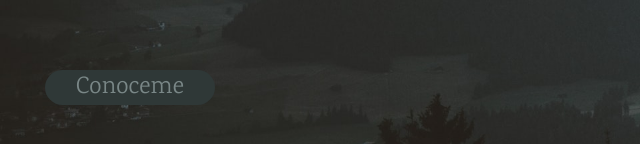
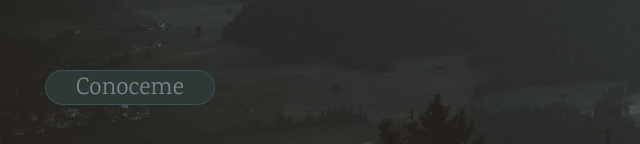
Before and after one commit to React-22810-CodoACodo/Clase-03-React, a plain HTML site: page index.html in a window 1280 px wide. Shown: the part 656-800 px from the top of the page, 0-640 px from the left. Drawn offline with Linux system fonts and the light colour scheme.

Commit message:
Borde botón

```diff
--- a/css/style.css
+++ b/css/style.css
@@ -35,7 +35,7 @@ input{
     font-size: 1.5em;
     background-color: rgb(47, 56, 55);
     color: rgba(125, 138, 138, 0.959);
-    border: none;
+    border: 1px solid rgb(54, 87, 83);
     border-radius: 18px;
     padding: 0px;
     margin: 0px;
```
